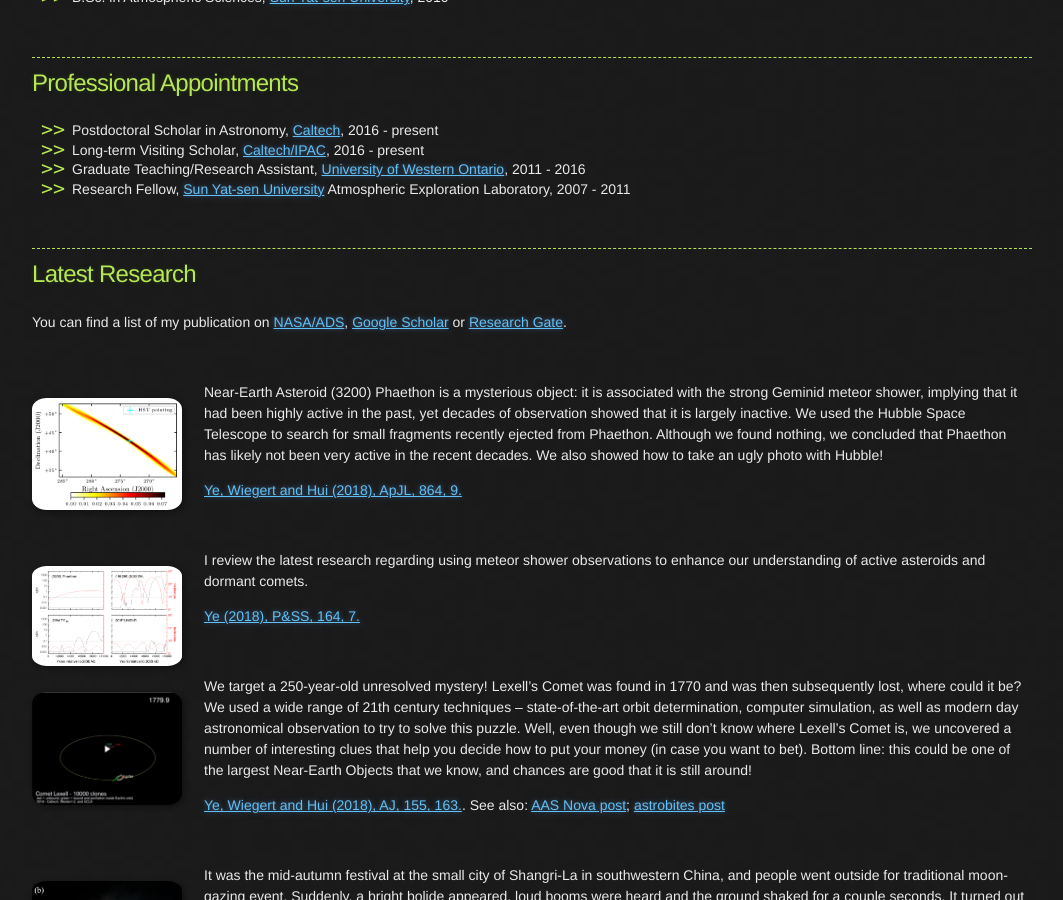
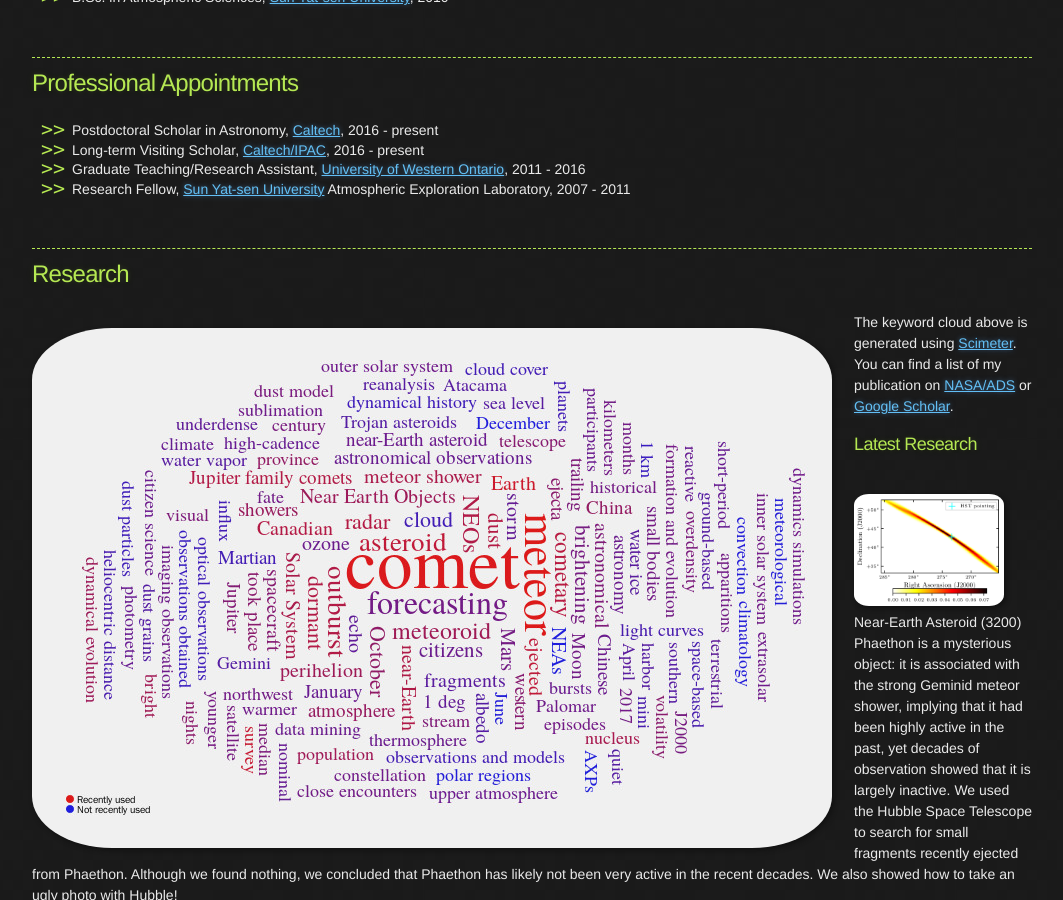
Before and after one commit to Yeqzids/Yeqzids.GitHub.io, a Jekyll site: the page built from index.md, in a window 1280 px wide and 900 px high, scrolled down 625 px. Shown: the whole window, without its empty margins (108-1171 px from the left). Built offline with Jekyll 4.4.1, drawn with Linux system fonts in a browser that asks for light colours; nearby versions of some CDN libraries.

Commit message:
Update index.md

```diff
--- a/index.md
+++ b/index.md
@@ -38,11 +38,13 @@ Outside my working hours, I enjoy going out for (non-for-work) stargazing. I als
 <br>
 * * *
 
-## Latest Research
+## Research
 
-You can find a list of my publication on [NASA/ADS](http://adsabs.harvard.edu/cgi-bin/nph-abs_connect?library&libname=Ye%27s+Refereed+Publication&libid=57e6ba2680), [Google Scholar](https://scholar.google.com/citations?user=F-w70dYAAAAJ&hl=en) or [Research Gate](https://www.researchgate.net/profile/Quan_Zhi_Ye).
+<img style="float: left;" src="imgs/cloud-0000-0002-4838-7676.jpg" width="800">
 
-<br>
+The keyword cloud above is generated using [Scimeter](https://scimeter.org/). You can find a list of my publication on [NASA/ADS](http://adsabs.harvard.edu/cgi-bin/nph-abs_connect?library&libname=Ye%27s+Refereed+Publication&libid=57e6ba2680) or [Google Scholar](https://scholar.google.com/citations?user=F-w70dYAAAAJ&hl=en).
+
+### Latest Research
 
 <img style="float: left;" src="imgs/gem-hst.png" width="150">
 
@@ -112,7 +114,7 @@ You can find me on [Twitter](https://twitter.com/Yeqzids) or [Weibo](https://www
 * [Research webpage of Xingming Observatory, an amateur-run remote observatory in China](http://www.astro.caltech.edu/~qye/xingming.html)
 
 <br>
-#### My Name
+### My Name
 
 > Chinese names are written in surname-first order. Strictly speaking, this rule also applies to their English counterparts, even though in daily practice this rule has not been strictly followed. Hence, my name should really be written as Ye Quanzhi, where Ye (pronounced as "Yeh") is my surname and Quanzhi (pronounced as Ch'üan Chih) is my given name.
 
```
